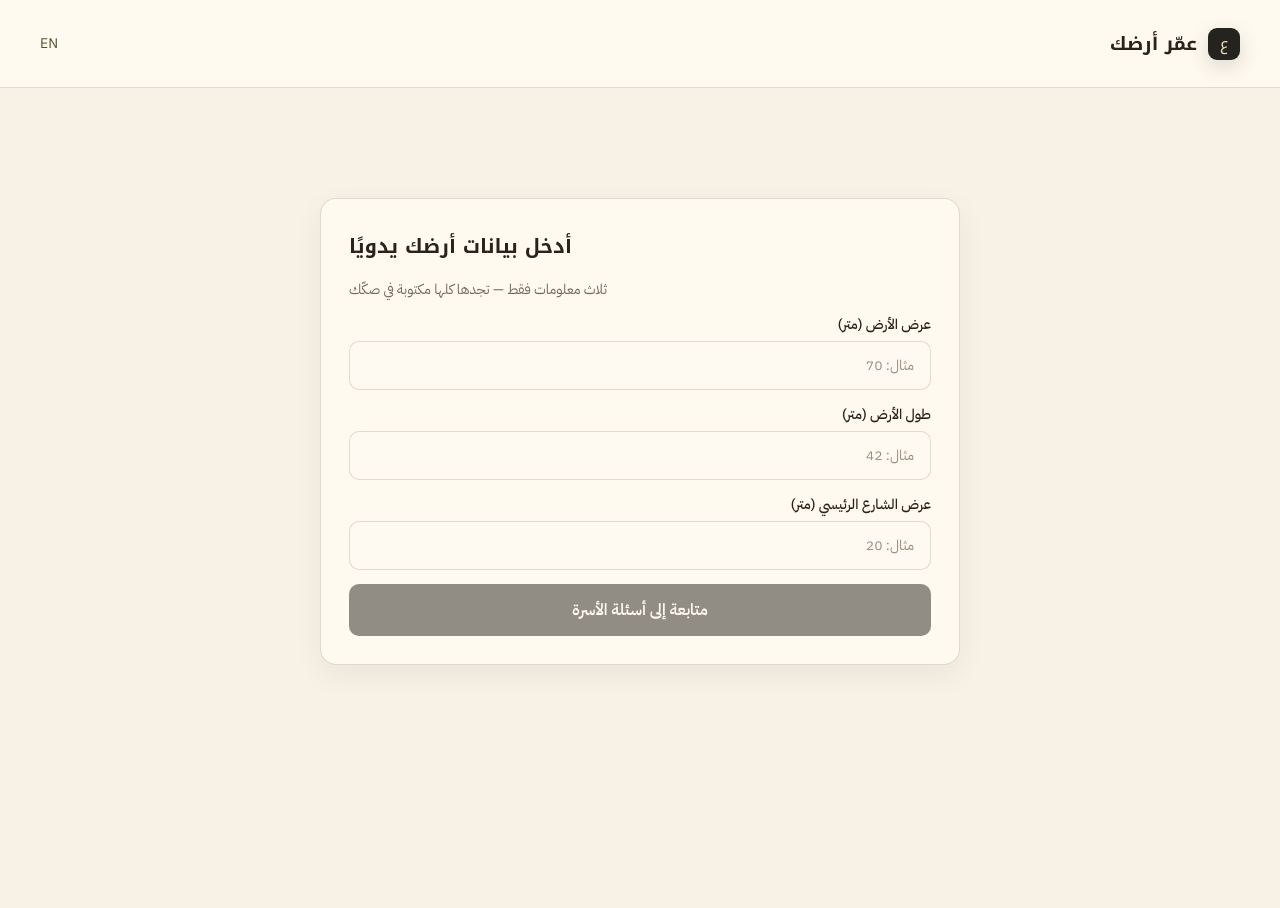
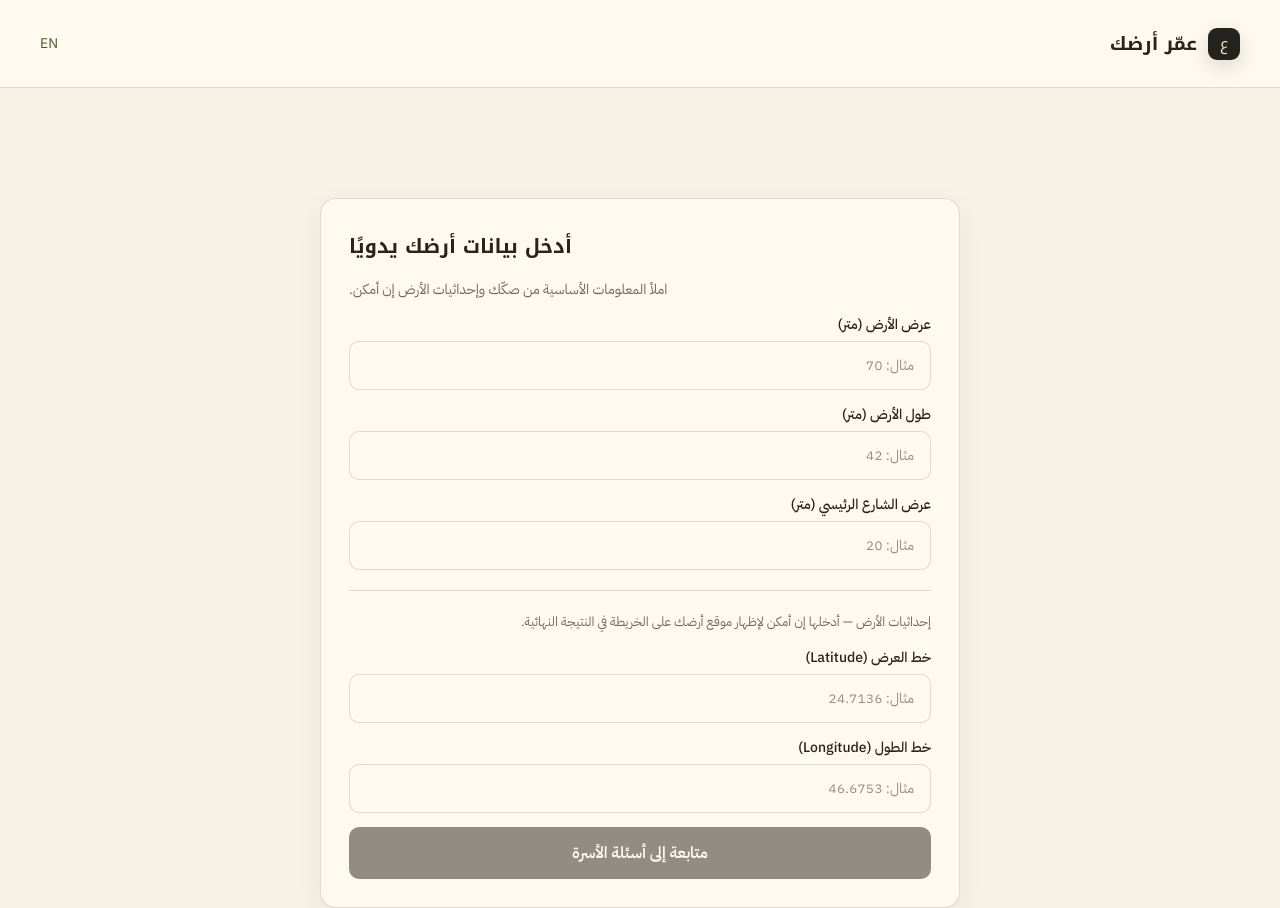
Before and after one commit to Osamaaaothman/Saudi-Plot-Frontend, a React (Vite) app: page /manual-entry in a window 1280 px wide. Before the commit the page ends 800 px from the top, so only its background shows below. Built offline with nearby package versions, Linux system fonts and the light colour scheme.

Commit message:
feat: add coordinates entry to manual entry page
- Add lat/lng fields in ExtractionFailed matching ConfirmData pattern
- Store coordinates via setLandCoordinates before navigating
- Include validation with error states on submit attempt
- Update subtitle text to reflect additional fields

```diff
--- a/src/Pages/ExtractionFailed/ExtractionFailed.css
+++ b/src/Pages/ExtractionFailed/ExtractionFailed.css
@@ -130,3 +130,32 @@
 .manual-form__input::placeholder {
   color: var(--muted-light);
 }
+
+.manual-form__divider {
+  width: 100%;
+  height: 1px;
+  background: var(--line);
+  margin: 6px 0;
+}
+
+.manual-form__hint {
+  width: 100%;
+  margin: 0;
+  font-size: 13px;
+  color: var(--muted);
+  text-align: right;
+  line-height: 1.7;
+}
+
+.manual-form__input--error {
+  border-color: #e05252;
+  box-shadow: 0 0 0 1px #e05252;
+}
+
+.manual-form__error {
+  width: 100%;
+  margin: 0;
+  font-size: 13px;
+  color: #c0392b;
+  text-align: right;
+}
--- a/src/Pages/ExtractionFailed/ExtractionFailed.jsx
+++ b/src/Pages/ExtractionFailed/ExtractionFailed.jsx
@@ -21,17 +21,29 @@ export default function ExtractionFailed() {
   const extractionFailed = Boolean(location.state?.extractionFailed);
   const errorMessage = location.state?.errorMessage || "لم نستطع قراءة بيانات الصك";
   const setLandDimensions = useFormStore((state) => state.setLandDimensions);
+  const setLandCoordinates = useFormStore((state) => state.setLandCoordinates);
   const [values, setValues] = useState({ width: "", height: "", street: "" });
+  const [coords, setCoords] = useState({ lat: "", lng: "" });
+  const [coordsTouched, setCoordsTouched] = useState(false);
 
   const isComplete = FIELDS.every((field) => values[field.key].trim() !== "");
+  const coordsComplete =
+    coords.lat.trim() !== "" &&
+    coords.lng.trim() !== "" &&
+    !isNaN(Number(coords.lat)) &&
+    !isNaN(Number(coords.lng));
 
   function handleChange(key, value) {
     setValues((prev) => ({ ...prev, [key]: value }));
   }
 
   function handleContinue() {
-    if (!isComplete) return;
+    if (!isComplete || !coordsComplete) {
+      setCoordsTouched(true);
+      return;
+    }
     setLandDimensions({ width: values.width, height: values.height });
+    setLandCoordinates({ lat: Number(coords.lat), lng: Number(coords.lng) });
     navigate("/questions/1", { state: { landData: values } });
   }
 
@@ -59,7 +71,7 @@ export default function ExtractionFailed() {
 
         <div className="manual-form">
           <p className="manual-form__title">أدخل بيانات أرضك يدويًا</p>
-          <p className="manual-form__subtitle">ثلاث معلومات فقط — تجدها كلها مكتوبة في صكّك</p>
+          <p className="manual-form__subtitle">املأ المعلومات الأساسية من صكّك وإحداثيات الأرض إن أمكن.</p>
 
           {FIELDS.map((field) => (
             <label className="manual-form__field" key={field.key}>
@@ -74,7 +86,46 @@ export default function ExtractionFailed() {
             </label>
           ))}
 
-          <Button fullWidth disabled={!isComplete} onClick={handleContinue}>
+          <div className="manual-form__divider" />
+
+          <p className="manual-form__hint">
+            إحداثيات الأرض — أدخلها إن أمكن لإظهار موقع أرضك على الخريطة في النتيجة النهائية.
+          </p>
+
+          <label className="manual-form__field">
+            <span className="manual-form__label">خط العرض (Latitude)</span>
+            <input
+              type="number"
+              step="any"
+              inputMode="decimal"
+              className={`manual-form__input${
+                coordsTouched && coords.lat.trim() === "" ? " manual-form__input--error" : ""
+              }`}
+              placeholder="مثال: 24.7136"
+              value={coords.lat}
+              onChange={(e) => setCoords((c) => ({ ...c, lat: e.target.value }))}
+            />
+          </label>
+          <label className="manual-form__field">
+            <span className="manual-form__label">خط الطول (Longitude)</span>
+            <input
+              type="number"
+              step="any"
+              inputMode="decimal"
+              className={`manual-form__input${
+                coordsTouched && coords.lng.trim() === "" ? " manual-form__input--error" : ""
+              }`}
+              placeholder="مثال: 46.6753"
+              value={coords.lng}
+              onChange={(e) => setCoords((c) => ({ ...c, lng: e.target.value }))}
+            />
+          </label>
+
+          {coordsTouched && !coordsComplete && (
+            <p className="manual-form__error">الرجاء إدخال خط العرض وخط الطول (أرقام) قبل المتابعة.</p>
+          )}
+
+          <Button fullWidth disabled={!isComplete || !coordsComplete} onClick={handleContinue}>
             متابعة إلى أسئلة الأسرة
           </Button>
         </div>
```
